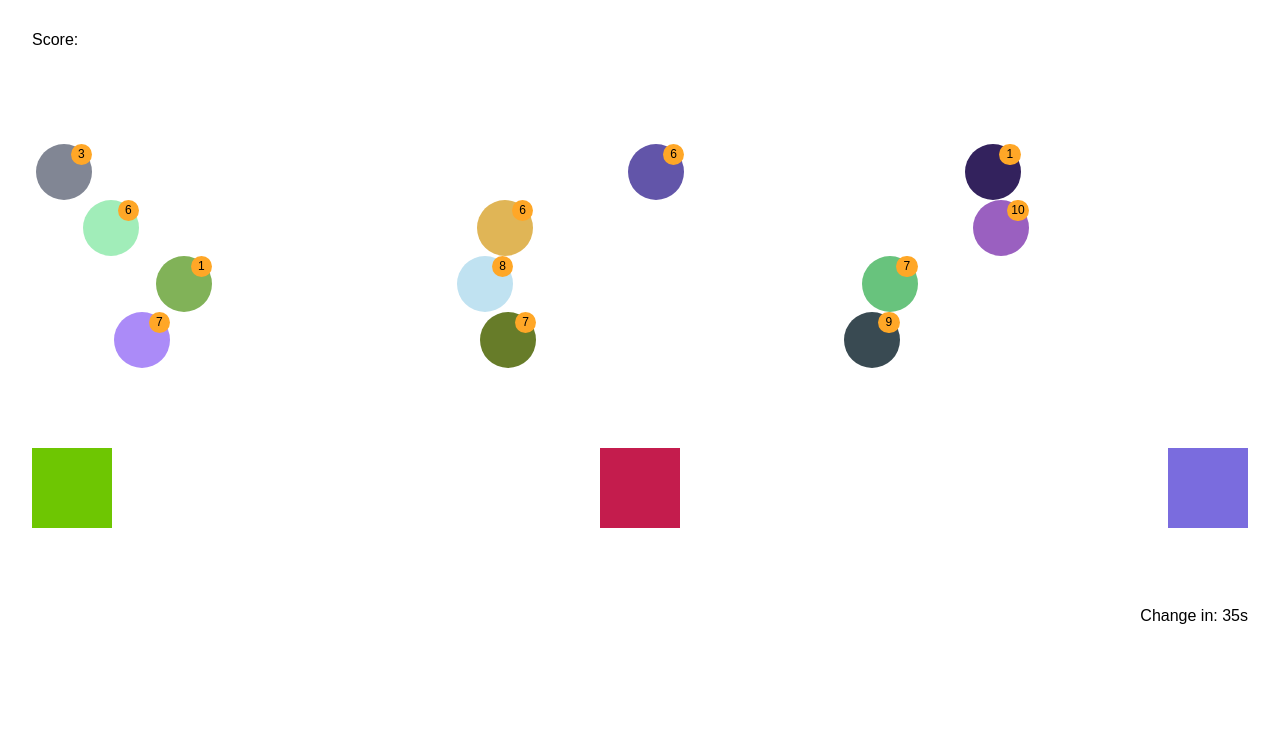
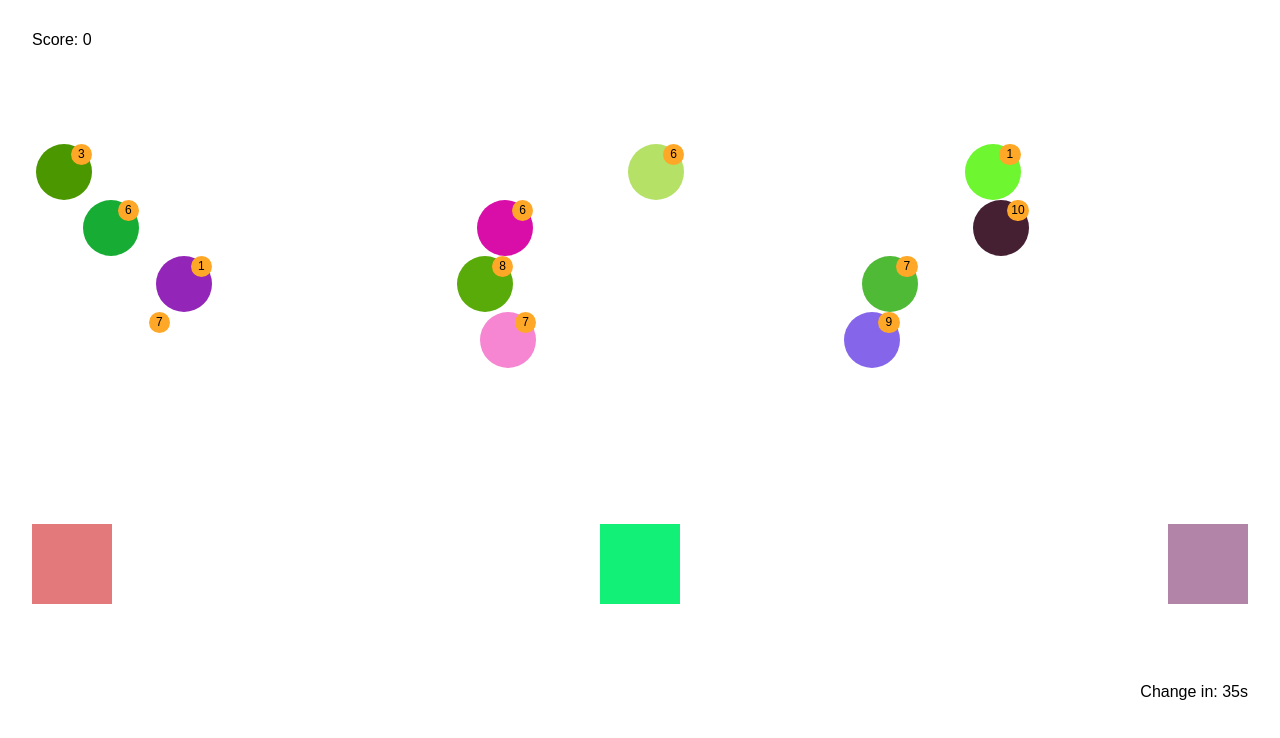
Before and after one commit to DeeNeon/scraping-game, an Angular app: page / in a window 1280 px wide. Shown: the top 738 px of the page. Built offline with nearby package versions, Linux system fonts and the light colour scheme.

Commit message:
sync bin color generator score kinda working bombs not auto generating yet clean up

```diff
--- a/src/app/board/board.component.html
+++ b/src/app/board/board.component.html
@@ -3,13 +3,13 @@
 
     <section class="bombs-container">
         <div class="y-axis" *ngFor="let x of [1,2,3]">
-            <app-bomb *ngFor="let y of [1,2,3,4]"></app-bomb>
+            <app-bomb *ngFor="let y of [1,2,3,4]" (scoreEmitter)="calcScore($event)"></app-bomb>
         </div>
     </section>
 
     <section class="bins-container">
-        <app-bin *ngFor="let x of [1,2,3]"></app-bin>
+        <app-bin *ngFor="let x of [1,2,3]" [reset]="shouldReset" (scoreCounter)="calcScore($event)"></app-bin>
     </section>
 
-    <app-timer></app-timer>
+    <app-timer (reset)="getReset($event)"></app-timer>
 </div>
--- a/src/app/board/board.component.ts
+++ b/src/app/board/board.component.ts
@@ -1,18 +1,19 @@
-import {Component, OnDestroy} from '@angular/core';
+import {Component} from '@angular/core';
 
 @Component({
     selector: 'app-board',
     templateUrl: './board.component.html'
 })
 
-export class BoardComponent implements OnDestroy {
-    score: 0;
+export class BoardComponent {
+    score = 0;
+    shouldReset = false;
     constructor() {}
-    ngOnDestroy() {
+    calcScore(e: any) {
+        this.score = e === 1 ? this.score + 1 : this.score - 1;
     }
-    onDrop(e: any) {
-        if (e) {
-            this.score++;
-        }
+
+    getReset(e: any) {
+        this.shouldReset = e;
     }
 }
--- a/src/app/common/bin/bin.component.html
+++ b/src/app/common/bin/bin.component.html
@@ -1 +1 @@
-<div class="bin" appRandomColor appDrop (drop)="onDrop($event)"></div>
+<div class="bin" appRandomColor appDrop [shouldChange]="reset" (drop)="onDrop($event)"></div>
--- a/src/app/common/bin/bin.component.ts
+++ b/src/app/common/bin/bin.component.ts
@@ -1,23 +1,20 @@
-import { Component, OnInit, OnDestroy } from '@angular/core';
-// import {BinService} from './bin.service';
+import {Component, EventEmitter, Input, Output} from '@angular/core';
 
 @Component({
     selector: 'app-bin',
     templateUrl: './bin.component.html'
 })
 
-export class BinComponent implements OnInit, OnDestroy {
-
-    // constructor(private service: BinService) {
-    // }
-
-    ngOnInit() {
+export class BinComponent {
+    @Output()
+    scoreCounter: EventEmitter<any> = new EventEmitter();
+    @Input()
+    reset = false;
+    constructor() {
     }
-
-    ngOnDestroy() {
-    }
-
-    onDrop(data: any) {
-        console.log(`dropped: ${data}`);
+    onDrop(e: any) {
+        if (Number.isInteger(e)) {
+            this.scoreCounter.emit(e);
+        }
     }
 }
--- a/src/app/common/bomb/bomb.component.ts
+++ b/src/app/common/bomb/bomb.component.ts
@@ -1,4 +1,4 @@
-import {Component, ViewChild, OnInit, OnDestroy} from '@angular/core';
+import {Component, ViewChild, OnInit, OnDestroy, Output, EventEmitter} from '@angular/core';
 import {Observable} from 'rxjs/Observable';
 import {Subscription} from 'rxjs/Subscription';
 
@@ -15,6 +15,8 @@ import {Subscription} from 'rxjs/Subscription';
 export class BombComponent implements OnInit, OnDestroy {
     lifeSpanObs: Subscription;
     durationLabel = 0;
+    @Output()
+    scoreEmitter: EventEmitter<any> = new EventEmitter();
     @ViewChild('bomb') bomb: any;
 
     ngOnInit() {
@@ -31,7 +33,9 @@ export class BombComponent implements OnInit, OnDestroy {
             .subscribe(() => {
                 this.durationLabel--;
                 if (this.durationLabel === 0) {
+                    this.createBomb();
                     this.bomb.nativeElement.remove();
+                    this.scoreEmitter.emit(-1);
                 }
             });
     }
--- a/src/app/common/directives/drag.directive.ts
+++ b/src/app/common/directives/drag.directive.ts
@@ -82,12 +82,11 @@ export class DragDirective implements OnInit {
 
     @Input()
     set appDrag(args: any) {
-        console.log(args);
     }
 
 
     @HostListener('dragstart', ['$event'])
     onDragStart(event) {
-        console.log('dragstart');
+        // console.log('dragstart');
     }
 }
--- a/src/app/common/directives/drop.directive.ts
+++ b/src/app/common/directives/drop.directive.ts
@@ -1,6 +1,5 @@
 import {
     Directive,
-    ElementRef,
     EventEmitter,
     HostListener,
     Output,
@@ -11,15 +10,11 @@ import {
     selector: '[appDrop]'
 })
 export class DropDirective {
-    private options: any = {};
     constructor() {
     }
     @Output('drop') drop = new EventEmitter();
     @Input()
-    set appDrop(options: any) {
-        if (options) {
-            this.options = options;
-        }
+    set appDrop(args: any) {
     }
 
     @HostListener('dragenter', ['$event'])
@@ -28,11 +23,12 @@ export class DropDirective {
         event.preventDefault();
     }
 
-    @HostListener('window:drop', ['$event'])
-    onDrop(event) {
-        console.log('drop');
-        // const data =  JSON.parse(event.dataTransfer.getData('Text'));
-        //
-        this.drop.next(event);
+    @HostListener('drop', ['$event'])
+    onDrop(e: any) {
+        console.log(e);
+        // e.target.remove();
+        // console.log('onDrop directive: ', 1);
+        // this.drop.next(1);
+        // e.stopPropagation();
     }
 }
--- a/src/app/common/directives/random-color.directive.ts
+++ b/src/app/common/directives/random-color.directive.ts
@@ -1,32 +1,31 @@
 import {
     Directive,
     ElementRef,
-    OnInit,
-    OnDestroy
+    Input,
+    OnChanges
 } from '@angular/core';
-import {Observable} from 'rxjs/Observable';
-import {Subscription} from 'rxjs/Subscription';
 
 @Directive({
     selector: '[appRandomColor]'
 })
-export class RandomColorDirective implements OnInit, OnDestroy {
-    private binColorObs: Subscription;
+export class RandomColorDirective implements OnChanges {
+    // private binColorObs: Subscription;
+    @Input()
+    shouldChange = false;
 
-    constructor(private el: ElementRef) {}
+    constructor(private el: ElementRef) {
+        this.el.nativeElement.style.backgroundColor = RandomColorDirective.genColor();
+    }
     static genColor() {
         return '#' + Math.floor(Math.random() * 16777215).toString(16);
     }
-    ngOnInit() {
+    changeColor() {
         this.el.nativeElement.style.backgroundColor = RandomColorDirective.genColor();
-        this.binColorObs = Observable.interval(1000)
-            .subscribe((x: any) => {
-                if (x % 40 === 0) {
-                    this.el.nativeElement.style.backgroundColor = RandomColorDirective.genColor();
-                }
-            });
     }
-    ngOnDestroy() {
-        this.binColorObs.unsubscribe();
+    ngOnChanges() {
+        if (this.shouldChange) {
+            this.changeColor();
+            this.shouldChange = false;
+        }
     }
 }
--- a/src/app/common/timer.component.ts
+++ b/src/app/common/timer.component.ts
@@ -1,4 +1,4 @@
-import { Component, AfterContentInit, OnDestroy } from '@angular/core';
+import {Component, AfterContentInit, OnDestroy, EventEmitter, Output} from '@angular/core';
 import {Observable} from 'rxjs/Observable';
 import 'rxjs/add/observable/interval';
 
@@ -10,13 +10,16 @@ import 'rxjs/add/observable/interval';
 export class TimerComponent implements AfterContentInit, OnDestroy {
     countDown = 40;
     interval: any;
+    @Output() reset: EventEmitter<any> = new EventEmitter<any>();
 
     ngAfterContentInit() {
         this.interval = Observable.interval(1000)
             .subscribe(() => {
                 this.countDown--;
+                this.reset.emit(false);
                 if (this.countDown === -1) {
                     this.countDown = 40;
+                    this.reset.emit(true);
                 }
             });
     }
--- a/src/assets/style.scss
+++ b/src/assets/style.scss
@@ -41,6 +41,7 @@ body {
   padding: 3rem 0 0 0;
   display: flex;
   flex: 1;
+  min-height: 300px;
   .y-axis {
     width: 33%;
   }
```
